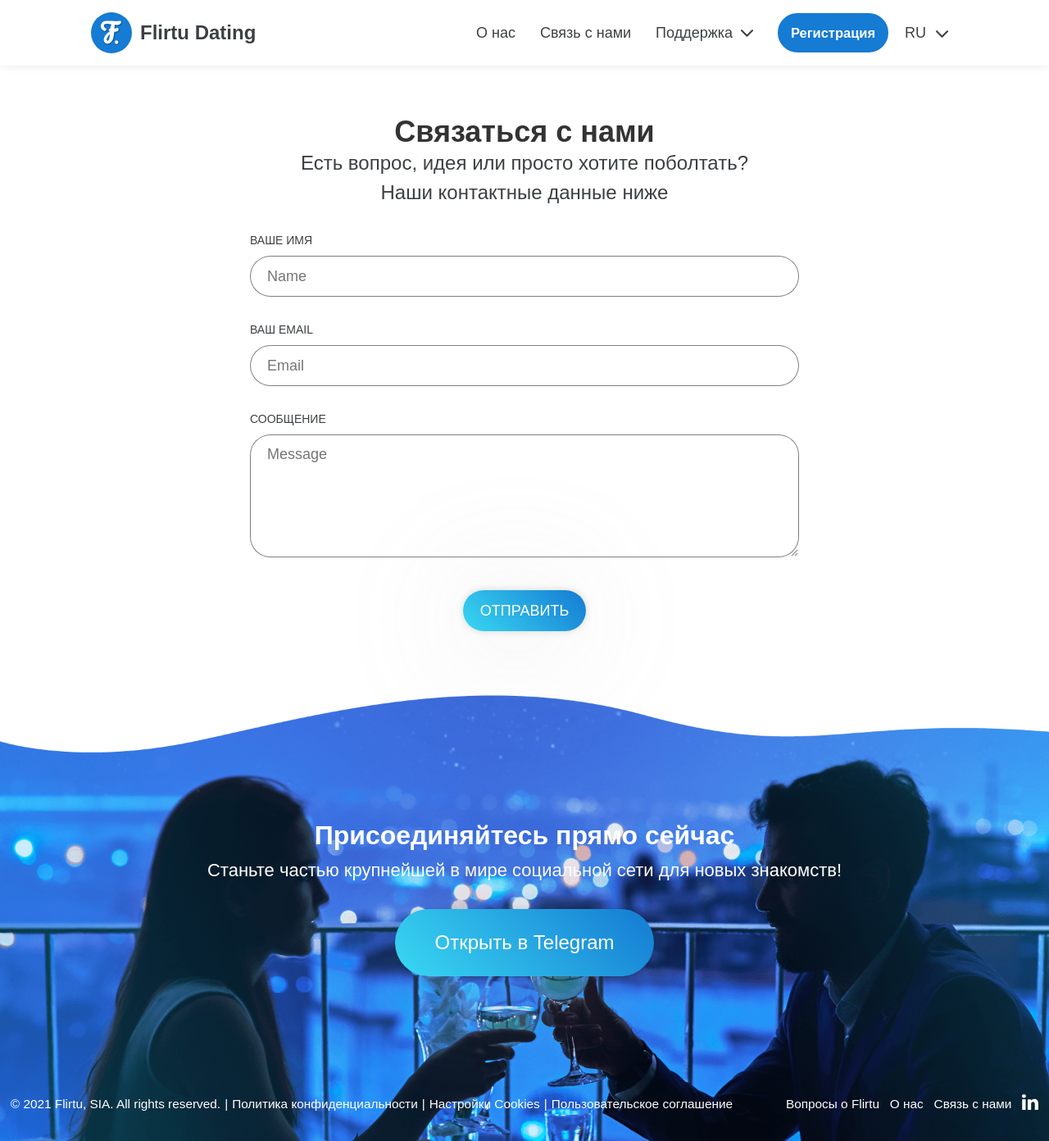
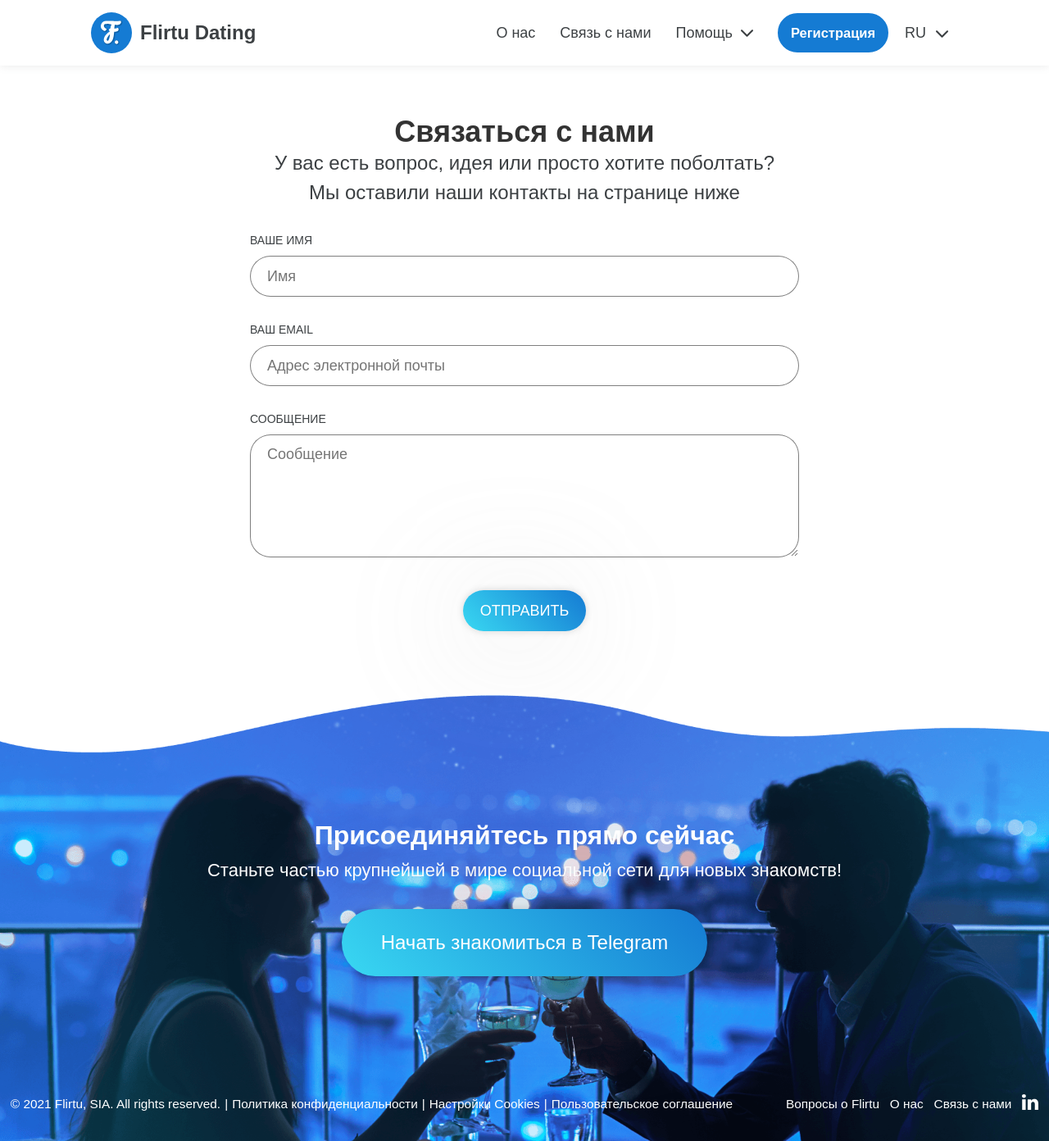
Before and after one commit to webDevT/flirtu-dating, a Django app: page /contact-us/ in a window 1280 px wide. Shown: the whole page at 82% size. Run offline with Django 3.2, Linux system fonts and the light colour scheme; some libraries are stand-ins or nearby versions.

Commit message:
Merging translates and some html parts

```diff
--- a/datingbot/templates/contact-us.html
+++ b/datingbot/templates/contact-us.html
@@ -9,28 +9,29 @@
 </h2>
 <div class="contact-us__form">
     <div class="contact-us__sub-title">
-        {% trans 'Есть вопрос, идея или просто хотите поболтать? <br> Наши контактные данные ниже' %}
+      {% trans "У вас есть вопрос, идея или просто хотите поболтать? <br> Мы оставили наши контакты на странице ниже" %}
 </div>
-    <form action="">
+    <form action="{% url "contact_us_send_mail" %}" method="POST">
+        {% csrf_token %}
 
         <div class="form-row">
-            <label for="" class="label">{% trans 'Ваше Имя' %}</label>
-            <input type="text" placeholder="Name">
+            <label for="" class="label">{% trans "Ваше Имя" %}</label>
+            <input type="text" name="name" placeholder="{% trans "Имя" %}">
         </div>
 
          <div class="form-row">
             <label for="" class="label">{% trans 'Ваш Email' %}</label>
-            <input type="text" placeholder="Email">
+            <input type="text" name="email" placeholder="{% trans "Email" %}">
         </div>
 
         <div class="form-row">
-            <label for="" class="label">{% trans 'Сообщение' %}</label>
-            <textarea name="" id="" cols="" rows="" placeholder="Message"></textarea>
+            <label for="" class="label">{% trans "Сообщение" %}</label>
+            <textarea name="message" id="" cols="" rows="" placeholder="{% trans "Сообщение" %}"></textarea>
         </div>
 
         <div class="form-button">
-            <button type="" class="button">
-           {% trans 'ОТПРАВИТЬ' %}
+            <button type="submit" class="button">
+            {% trans "ОТПРАВИТЬ" %}
         </button>
         </div>
     </form>
--- a/datingbot/templates/footer.html
+++ b/datingbot/templates/footer.html
@@ -1,7 +1,7 @@
 {% load i18n static %}
 
    <!-- ---------------start footer------------- -->
-    <footer class="footer">
+<footer class="footer">
 
         <div class="footer__title">
             {% trans 'Присоединяйтесь прямо сейчас' %}
@@ -10,11 +10,7 @@
             {% trans 'Станьте частью крупнейшей в мире социальной сети для новых знакомств!' %}
         </div>
         <div class="button">
-            {% if deeplink_param %}
-            <a href="https://t.me/Flirtu_bot?start=system_{{ deeplink_param }}">{% trans 'Открыть в Telegram' %}</a>
-            {% else %}
-            <a href="https://t.me/Flirtu_bot?start={% if 'start' in request.GET %}{{ request.GET.start }}{% else %}website{% endif %}">{% trans 'Открыть в Telegram' %}</a>
-            {% endif %}
+            <a href="{% url 'launch_bot' %}{% if query_string %}?{{ query_string }}{% endif %}">{% trans 'Начать знакомиться в Telegram' %}</a>
         </div>
         <div class="container-fluid footer__bottom">
             <div class="footer__copy">
@@ -33,8 +29,8 @@
             <div class="footer__menu">
                 <div>
             <a href="{% url 'faq' %}" target="_blank">{% trans 'Вопросы о Flirtu' %}</a>
-            <a href="{% url "about_us" %}" target="_blank">{% trans 'О нас' %}</a>
-            <a href="{% url "contact_us" %}" target="_blank">{% trans 'Связь с нами' %}</a>
+            <a href="{% url "about_us" %}" target="_blank">{% trans "О нас" %}</a>
+            <a href="{% url "contact_us" %}" target="_blank">{% trans "Связь с нами" %}</a>
             <div class="linkedin-wrapper">
                 <a href="https://www.linkedin.com/company/flirtu-dating/" class="linkedin" target="_blank">
               <?xml version="1.0" encoding="iso-8859-1"?>
--- a/datingbot/templates/header.html
+++ b/datingbot/templates/header.html
@@ -15,16 +15,16 @@
 
           <div class="header__menu">
 <ul>
-  <li><a href="{% url "about_us" %}" target="_blank">{% trans 'О нас' %}</a></li>
-  <li> <a href="{% url "contact_us" %}" target="_blank">{% trans 'Связь с нами' %}</a></li>
-  <li class="sub-menu-link"> <span>{% trans 'Поддержка' %}<img src="//d33tflfwlj5scn.cloudfront.net{% static 'assets/img/down-black.svg' %}" alt=""></span>
+  <li><a href="{% url "about_us" %}" target="_blank">{% trans "О нас" %}</a></li>
+  <li> <a href="{% url "contact_us" %}" target="_blank">{% trans "Связь с нами" %}</a></li>
+  <li class="sub-menu-link"> <span> {% trans "Помощь" %}<img src="//d33tflfwlj5scn.cloudfront.net{% static 'assets/img/down-black.svg' %}" alt=""></span>
 
     <div class="sub-menu-content">
 
       <a href="{% url 'faq' %}" target="_blank">{% trans 'Вопросы о Flirtu' %}</a>
 
       <a href="https://t.me/flirtu_support" target="_blank">
-        {% trans 'Помощь' %}
+        {% trans 'Помощь пользователю' %}
     </a>
 
     </div>
@@ -32,9 +32,7 @@
 </ul>
           </div>
           <div class="button button--sign-up">
-            <a href="">
-              {% trans 'Регистрация' %}
-            </a>
+            <a href="{% url 'launch_bot' %}{% if query_string %}?{{ query_string }}{% endif %}">{% trans "Регистрация" %}</a>
           </div>
           {% include "lang-switcher.html" %}
 
```
Also changed, not shown: datingbot/templates/index.html (+7 -11 lines), datingbot/t.locale/en/LC_MESSAGES/django.po, datingbot/t.locale/es/LC_MESSAGES/django.po, 2 other files.
